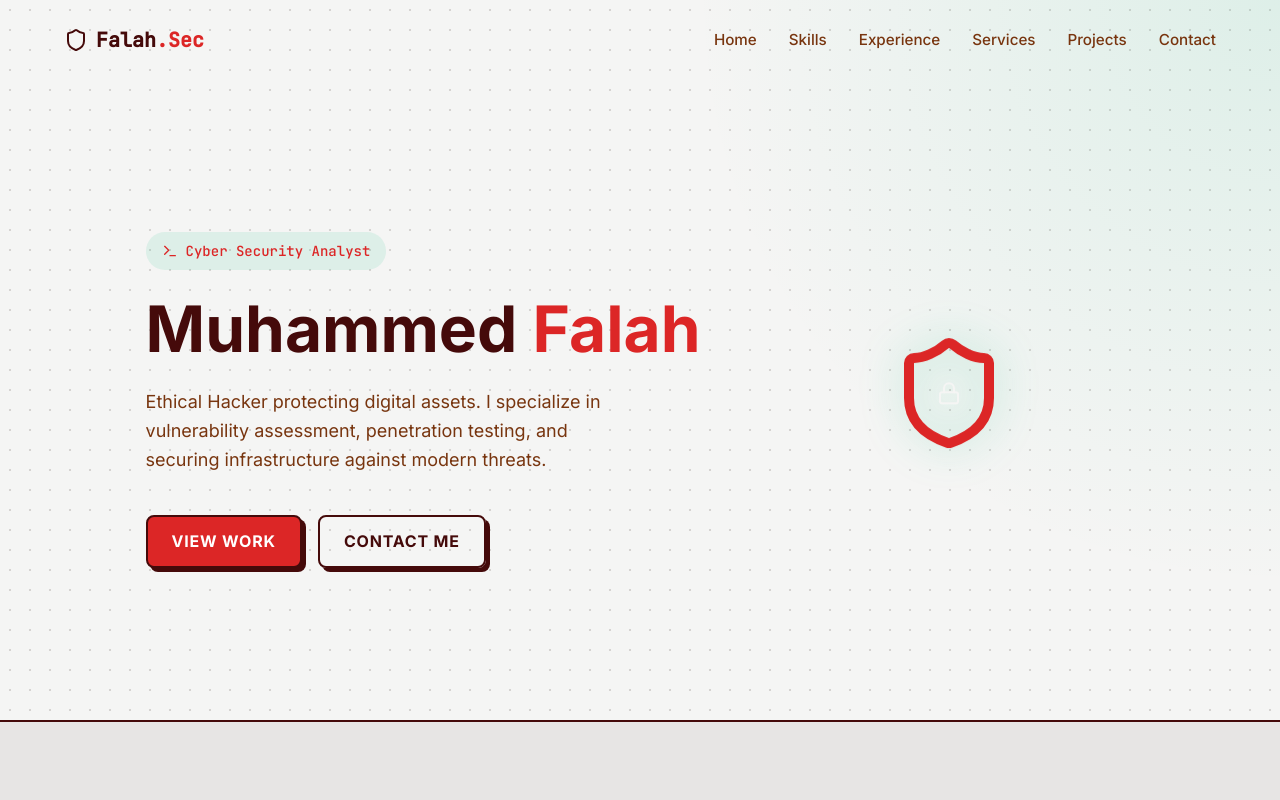
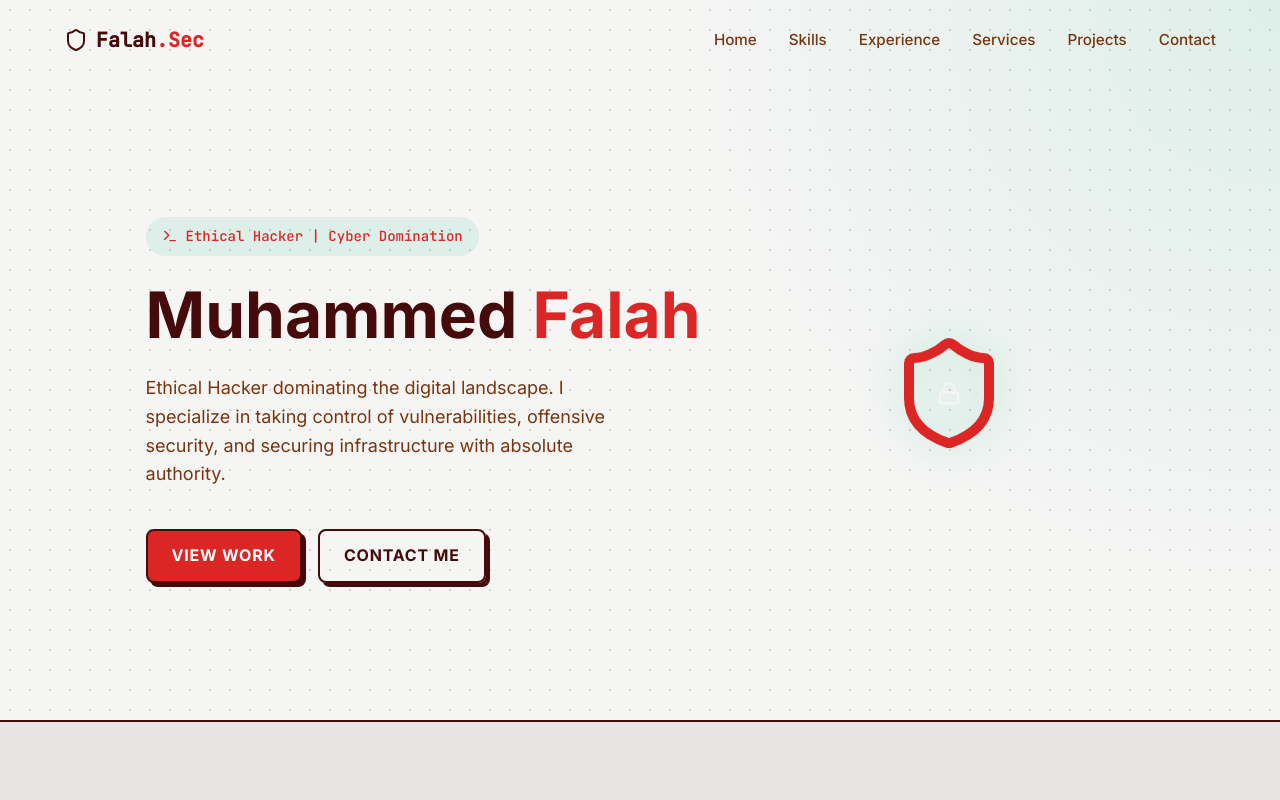
Before and after one commit to falah-dev01/mohammed-falah-portfolio, a React (Vite) app: page / in a window 1280 px wide. Shown: the top 800 px of the page. Built offline with nearby package versions, Linux system fonts and the light colour scheme.

Commit message:
Update Hero role to Ethical Hacker | Cyber Domination

```diff
--- a/src/components/Hero.jsx
+++ b/src/components/Hero.jsx
@@ -7,14 +7,14 @@ const Hero = () => {
                 <div className="hero-content">
                     <div className="badge">
                         <Terminal size={16} />
-                        <span>Cyber Security Analyst</span>
+                        <span>Ethical Hacker | Cyber Domination</span>
                     </div>
                     <h1 className="hero-title">
                         Muhammed <span className="highlight">Falah</span>
                     </h1>
                     <p className="hero-subtitle">
-                        Ethical Hacker protecting digital assets. I specialize in vulnerability assessment,
-                        penetration testing, and securing infrastructure against modern threats.
+                        Ethical Hacker dominating the digital landscape. I specialize in taking control of vulnerabilities,
+                        offensive security, and securing infrastructure with absolute authority.
                     </p>
                     <div className="hero-actions">
                         <a href="#projects" className="button button-primary">View Work</a>
```
